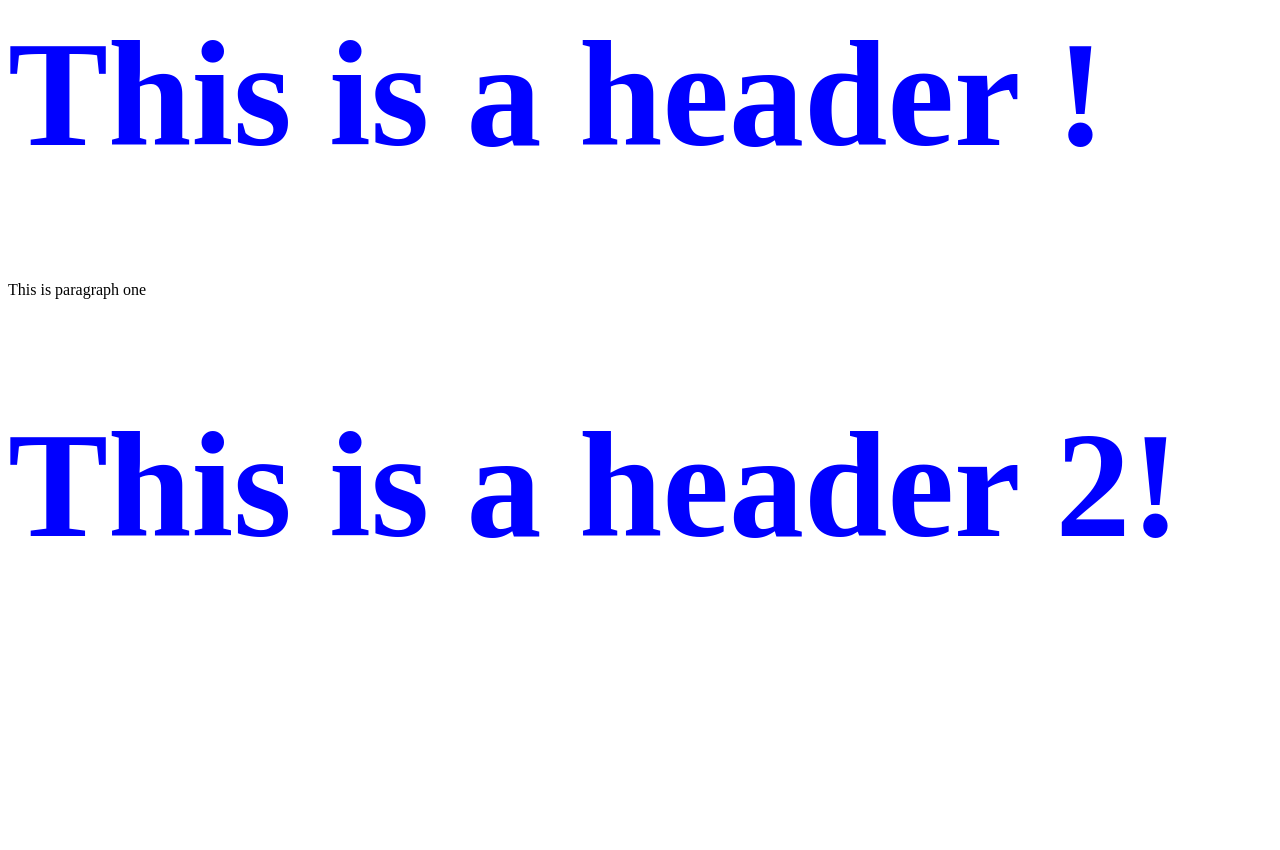
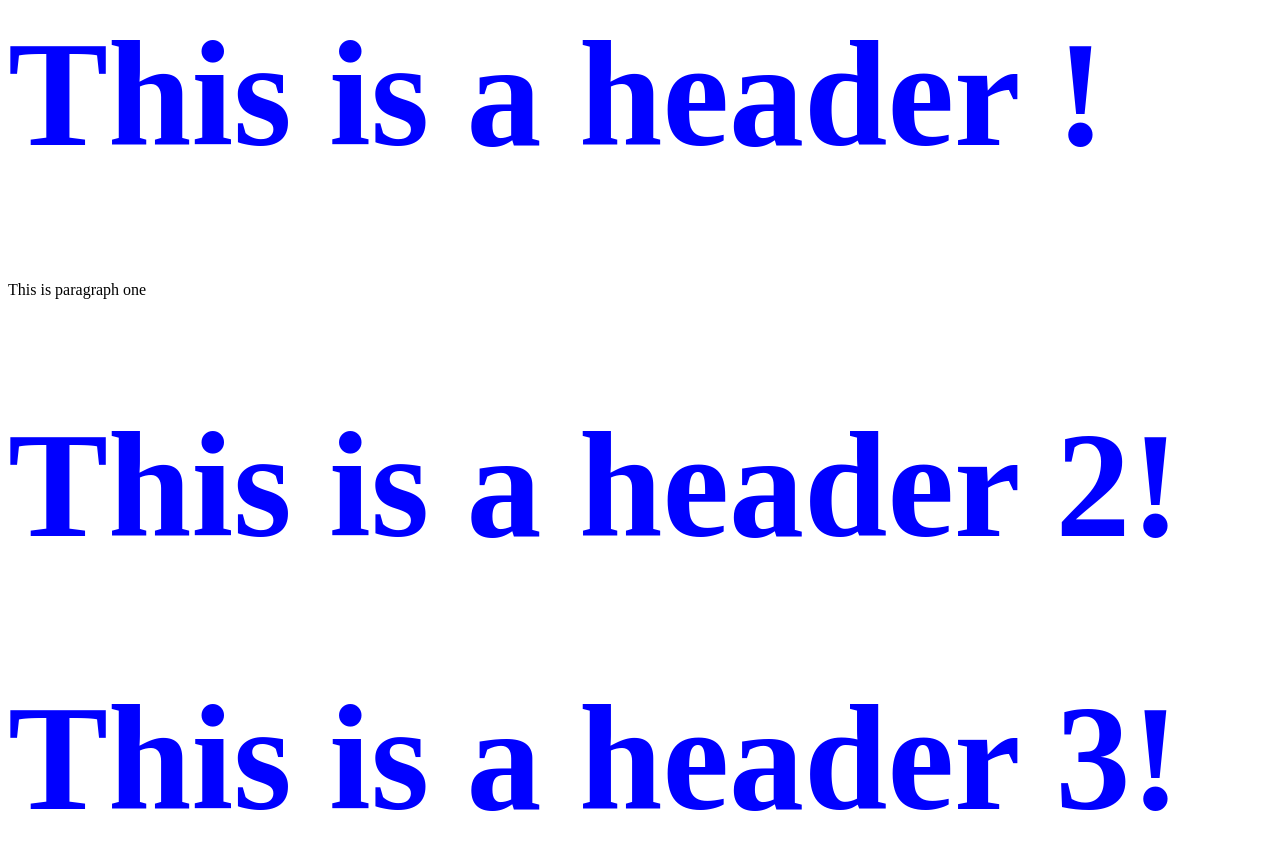
Before and after one commit to hh12271/sample-repository, a plain HTML site: page index.html in a window 1280 px wide. Before the commit the page ends 800 px from the top, so only its background shows below. Drawn offline with Linux system fonts and the light colour scheme.

Commit message:
file modified

```diff
--- a/index.html
+++ b/index.html
@@ -10,5 +10,6 @@
     <H1> This is a header ! </H1>
     <P> This is paragraph one </P>
     <H1> This is a header 2! </H1>
+   <H1> This is a header 3! </H1>
   </body>
 </html>
```
